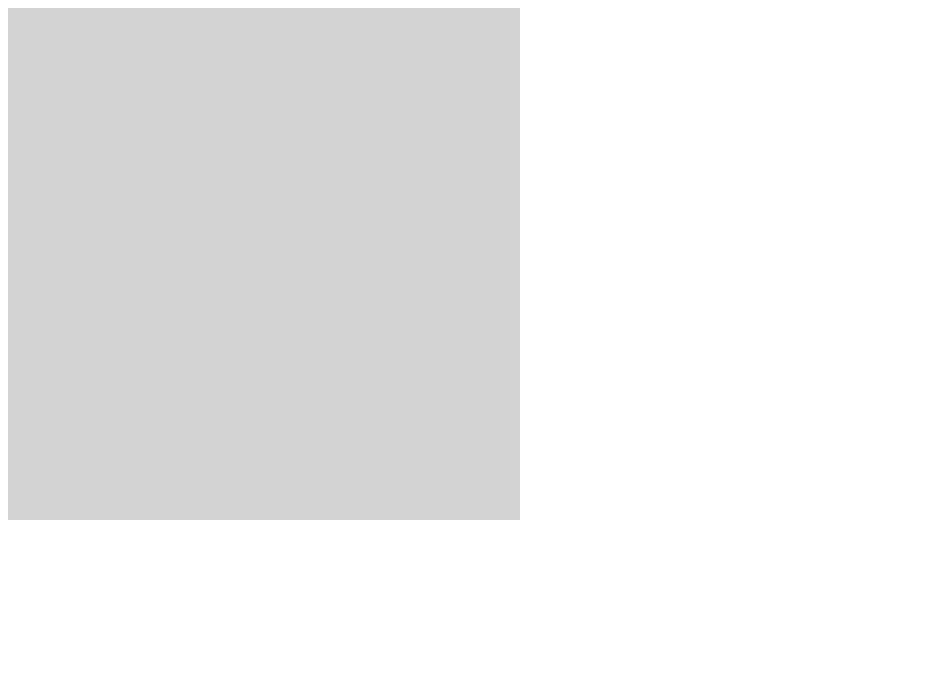
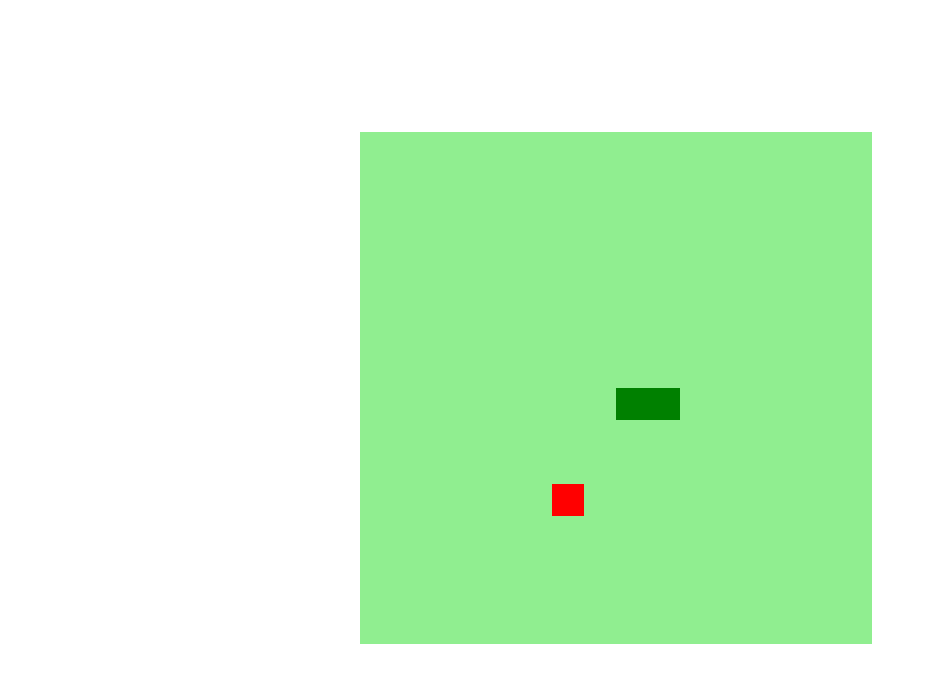
Before and after one commit to barbara-sm/jogoCobrinha, a plain HTML site: page index.html in a window 1280 px wide. Shown: the whole page, without its empty margins (0-927 px from the left). Drawn offline with Linux system fonts and the light colour scheme.

Commit message:
jogo da cobrinha

```diff
--- /dev/null
+++ b/css/style.css
@@ -0,0 +1,10 @@
+body{
+    height: 95vh;
+    width: 95vw;
+    display: flex;
+    flex-direction: column;
+    justify-content: center;
+    align-items: center;
+    background-color:white;
+    color: #6b6565;
+}
--- a/index.html
+++ b/index.html
@@ -3,6 +3,7 @@
 <head>
     <meta charset="UTF-8">
     <meta name="viewport" content="width=device-width, initial-scale=1.0">
+    <link rel="stylesheet" href="css/style.css">
     <script defer src="js/script.js"></script>
     <title>Snake Game</title>
 </head>
--- a/js/script.js
+++ b/js/script.js
@@ -2,41 +2,81 @@ let canvas = document.getElementById("snake");
 let context = canvas.getContext("2d");
 let box = 32;
 let snake = [];
-snake[0] = {
+snake[0] ={
     x: 8 * box,
     y: 8 * box
 }
 let direction = "right";
-
-function criarBG() {
-    context.fillStyle = "lightgray";
-    context.fillRect(0,0,16 * box, 16 * box);
+let food ={
+    x: Math.floor(Math.random() * 15 + 1) * box,
+    y: Math.floor(Math.random() * 15 + 1) * box
 }
 
-function criarCobrinha(){
-    for(i =0; i < snake.length; i++) {
-        context.fillStyle = "gray";
+function criarBG(){
+    context.fillStyle = "lightgreen";
+    context.fillRect(0, 0, 16*box, 16*box);
+}
+
+function criarCobrinha (){
+    for(i = 0; i < snake.length; i++){
+        context.fillStyle = "green";
         context.fillRect(snake[i].x, snake[i].y, box, box);
     }
 }
 
-function iniciarJogo() {
+function drawFood (){
+    context.fillStyle = "red";
+    context.fillRect(food.x, food.y, box, box);
+}
+
+
+document.addEventListener('keydown', update);
+
+function update(event){
+    if(event.keyCode == 37 && direction != 'right') direction = 'left';
+    if(event.keyCode == 38 && direction != 'down') direction = 'up';
+    if(event.keyCode == 39 && direction != 'left') direction = 'right';
+    if(event.keyCode == 40 && direction != 'up') direction = 'down';
+}
+
+function iniciarJogo(){
+
+    if(snake[0].x > 15*box && direction == "right") snake[0].x = 0;
+    if(snake[0].x < 0 && direction == 'left') snake[0].x = 16 * box;
+    if(snake[0].y > 15*box && direction == "down") snake[0].y = 0;
+    if(snake[0].y < 0 && direction == 'up') snake[0].y = 16 * box;
+
+    for(i = 1; i < snake.length; i++){
+        if(snake[0].x == snake[i].x && snake[0].y == snake[i].y){
+            clearInterval(jogo);
+            alert('Game Over :(');
+        }
+    }
+
     criarBG();
     criarCobrinha();
+    drawFood();
 
     let snakeX = snake[0].x;
     let snakeY = snake[0].y;
 
     if(direction == "right") snakeX += box;
     if(direction == "left") snakeX -= box;
-    if(direction == "up") snakeY -= box;
+    if (direction == "up") snakeY -= box;
     if(direction == "down") snakeY += box;
 
-    snake.pop();
-    let newHead = {
+    if(snakeX != food.x || snakeY != food.y){
+        snake.pop();
+    }else{
+        food.x = Math.floor(Math.random() * 15 +1) * box;
+        food.y = Math.floor(Math.random() * 15 +1) * box;
+    }
+
+    let newHead ={
         x: snakeX,
         y: snakeY
     }
+
     snake.unshift(newHead);
 }
 
```
